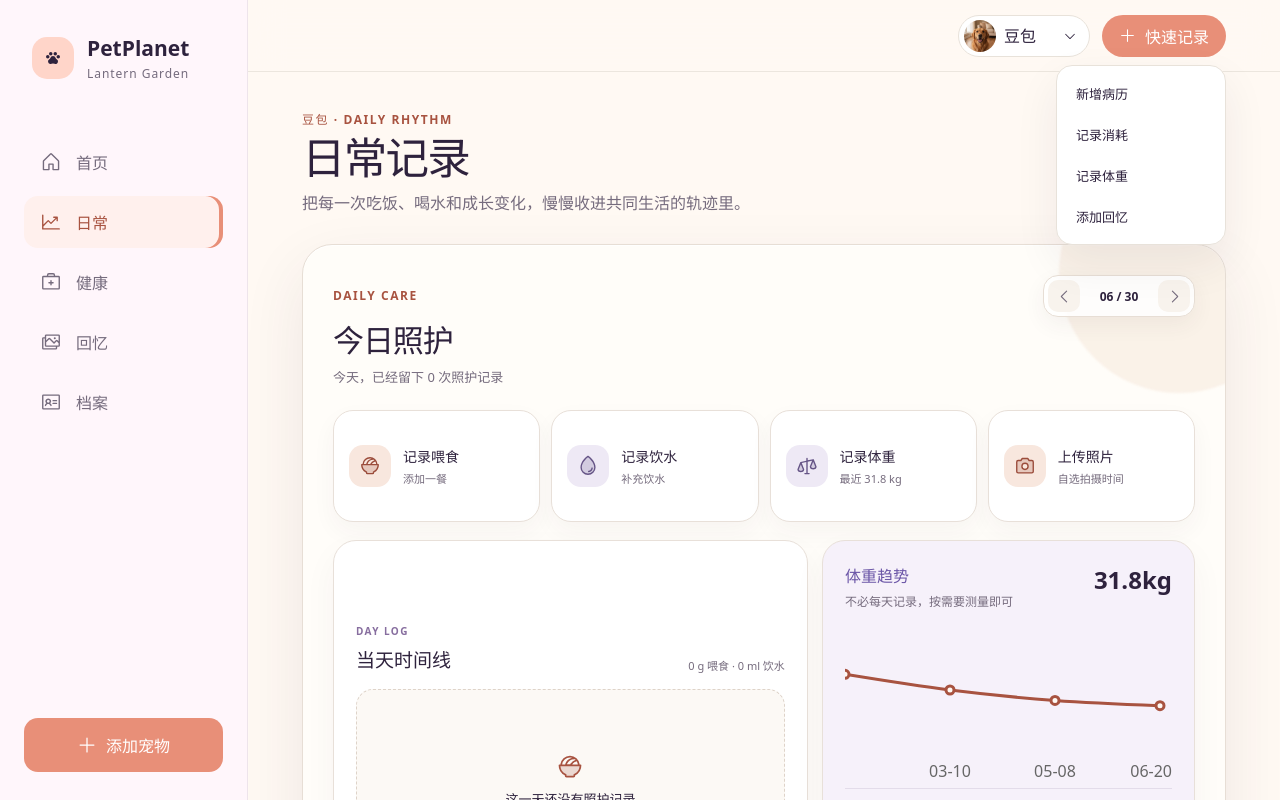
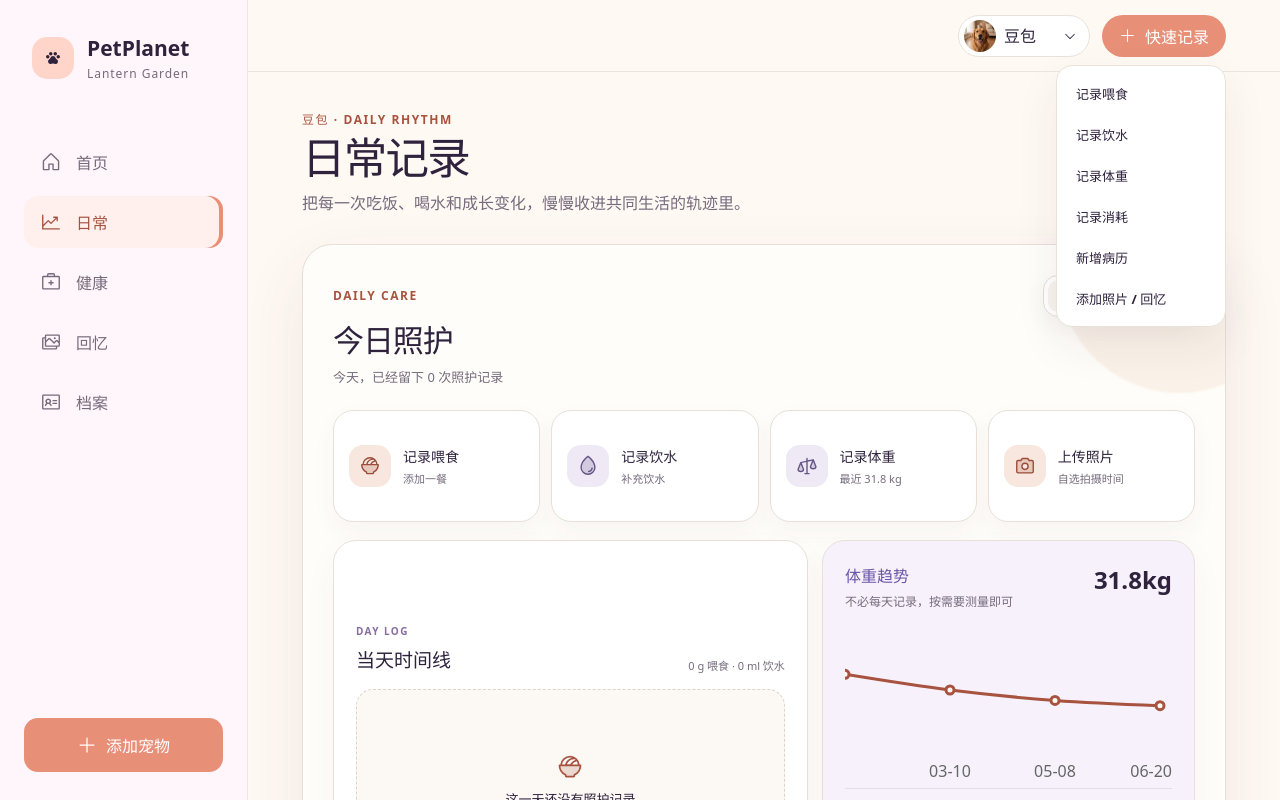
Before and after one commit to zhe8013-bot/pet-love, a React (Vite) app: page /daily in a window 1280 px wide. Both pictures are taken after a click on the button "快速记录". Shown: the top 800 px of the page. Built offline with nearby package versions, Linux system fonts and the light colour scheme.

Commit message:
feat: expand global quick record menu

```diff
--- a/src/app/AppShell.tsx
+++ b/src/app/AppShell.tsx
@@ -38,11 +38,13 @@ function AppTopbar() {
           <Plus size={17} />快速记录
         </button>
         {quickOpen && (
-          <div className="quick-add-menu">
+          <div className="quick-add-menu" role="menu" aria-label="快速记录菜单">
+            <Link to="/daily?new=feeding" onClick={() => setQuickOpen(false)}>记录喂食</Link>
+            <Link to="/daily?new=water" onClick={() => setQuickOpen(false)}>记录饮水</Link>
+            <Link to="/daily?new=weight" onClick={() => setQuickOpen(false)}>记录体重</Link>
+            <Link to="/daily?new=consumption" onClick={() => setQuickOpen(false)}>记录消耗</Link>
             <Link to="/health?new=1" onClick={() => setQuickOpen(false)}>新增病历</Link>
-            <Link to="/life?new=consumption" onClick={() => setQuickOpen(false)}>记录消耗</Link>
-            <Link to="/life?new=weight" onClick={() => setQuickOpen(false)}>记录体重</Link>
-            <Link to="/memories?new=1" onClick={() => setQuickOpen(false)}>添加回忆</Link>
+            <Link to="/daily?new=photo" onClick={() => setQuickOpen(false)}>添加照片 / 回忆</Link>
           </div>
         )}
       </div>
--- a/src/features/life/LifePage.tsx
+++ b/src/features/life/LifePage.tsx
@@ -87,8 +87,11 @@ export function LifePage() {
   useEffect(() => { void loadEntries() }, [loadEntries])
   useEffect(() => {
     const next = searchParams.get('new')
+    if (next === 'feeding') setCareOpen('feeding')
+    if (next === 'water') setCareOpen('water')
     if (next === 'consumption') setConsumptionOpen(true)
     if (next === 'weight') setWeightOpen(true)
+    if (next === 'photo') setPhotoOpen(true)
   }, [searchParams])
 
   const total = entries.reduce((sum, item) => sum + item.cost, 0)
```
Also changed, not shown: 1 other file (tests, documents, lock files or other folders).
